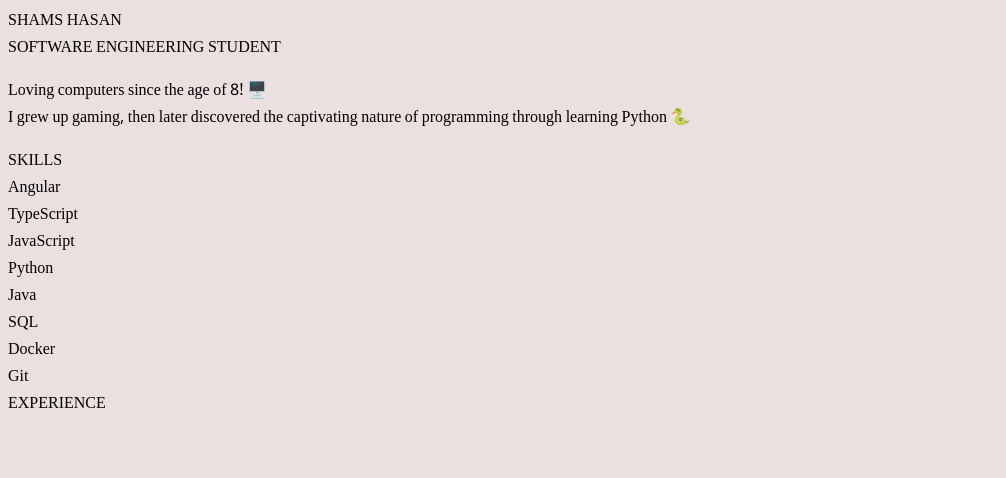
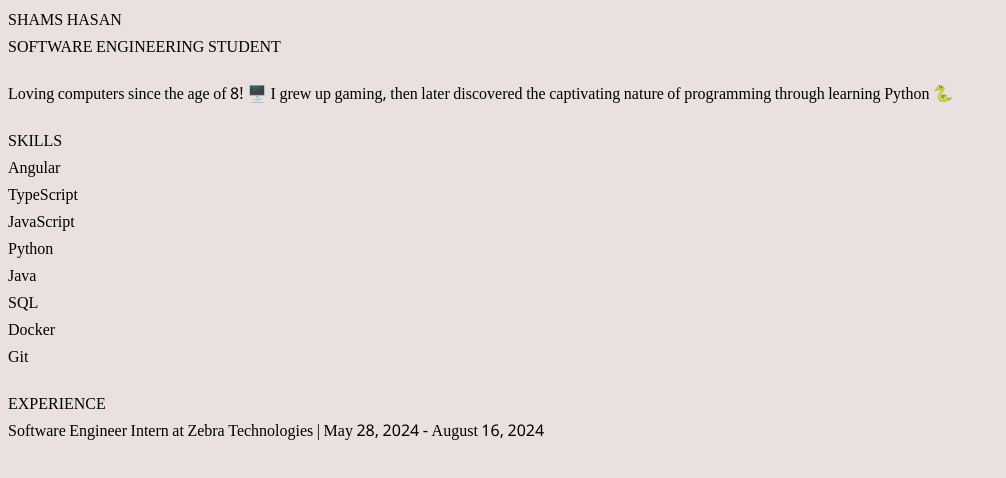
Before and after one commit to shams-hasan/portfolio-website, an Angular app in the folder angular-portfolio/: page / in a window 1280 px wide. Shown: the top 478 px of the page, without its empty margins (0-1006 px from the left). Built offline with nearby package versions, Linux system fonts and the light colour scheme.

Commit message:
added margin spacing between sections, put work experience into the mocks.ts file, and plugged it into the app.component.html file. goal(s): make key/value pairs for work experience, and figure out how to display icons for social medias.

```diff
--- a/angular-portfolio/src/app/app.component.html
+++ b/angular-portfolio/src/app/app.component.html
@@ -3,26 +3,26 @@
   <div id="title"> SOFTWARE ENGINEERING STUDENT</div>
 </section>
 
-<section class="about-me"><p>Loving computers since the age of 8! 🖥️<br>
+<section class="about-me">
+  <p>Loving computers since the age of 8! 🖥️
     I grew up gaming, then later discovered the captivating nature of programming through learning Python 🐍
   </p>
 </section>
 
-<section class="skills"> SKILLS
-  <div class = "skills-container"*ngFor="let skill of content.skills">
+<section class="skills">SKILLS
+  <div class="skills-container" *ngFor="let skill of skills">
     <div>{{skill}}</div>
+  </div>
+</section>
 
+<section class="experience">EXPERIENCE
+  <div class="experience-container" *ngFor="let experience of experiences">{{experience}}
   </div>
+</section>
 
 
-<section class="experience">EXPERIENCE
-  <p></p>
-</section>
-
-<section class="socials">
-  <div class="container">
-    <div></div>
-    <div></div>
-    <div></div>
+<!-- <section class="socials">
+  <div class="socials-container" *ngFor="let platform of socials">
+    <i>{{platform}}</i>
   </div>
-</section>
+</section> -->
--- a/angular-portfolio/src/app/app.component.ts
+++ b/angular-portfolio/src/app/app.component.ts
@@ -8,5 +8,7 @@ import { Shams } from './mocks/mocks';
 })
 export class AppComponent {
   title = 'angular-portfolio';
-  content = Shams;
+  skills = Shams.skills;
+  experiences = Shams.experiences;
+  socials = Shams.socials;
 }
--- a/angular-portfolio/src/app/app.module.ts
+++ b/angular-portfolio/src/app/app.module.ts
@@ -1,9 +1,7 @@
 import { NgModule } from '@angular/core';
 import { BrowserModule } from '@angular/platform-browser';
-
 import { AppRoutingModule } from './app-routing.module';
 import { AppComponent } from './app.component';
-
 @NgModule({
   declarations: [
     AppComponent
--- a/angular-portfolio/src/app/mocks/mocks.ts
+++ b/angular-portfolio/src/app/mocks/mocks.ts
@@ -1,5 +1,5 @@
 export const Shams = {
     skills: ["Angular", "TypeScript", "JavaScript", "Python", "Java", "SQL", "Docker", "Git"],
-    experience: ["Software Engineer Intern at Zebra Technologies"],
-    socials: []
+    experiences: ["Software Engineer Intern at Zebra Technologies | May 28, 2024 - August 16, 2024"],
+    // socials: ["LinkedIn", "GitHub"],
 }
--- a/angular-portfolio/src/styles.scss
+++ b/angular-portfolio/src/styles.scss
@@ -8,3 +8,7 @@ body {
     font-family: $arabic-font-2;
     font-weight: 500;
 }
+
+section {
+    margin-bottom: 20px;
+}
```
